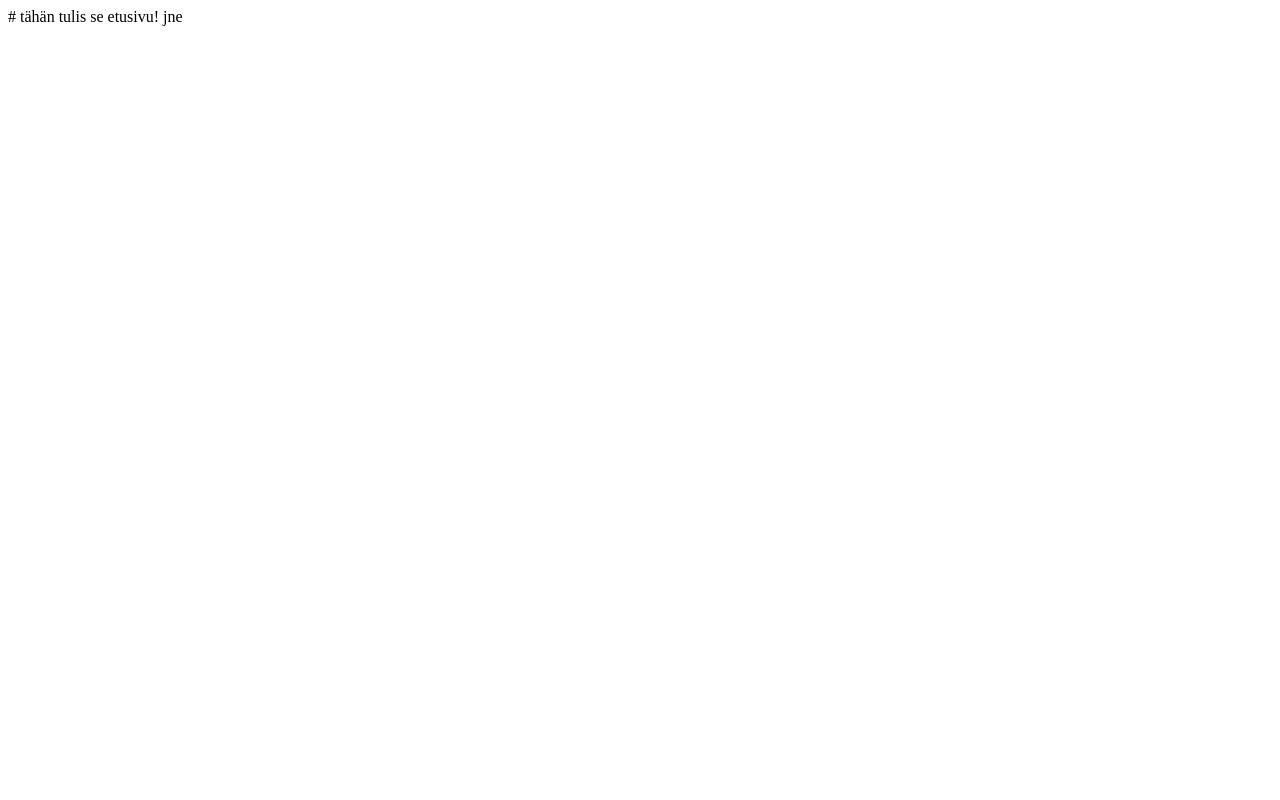
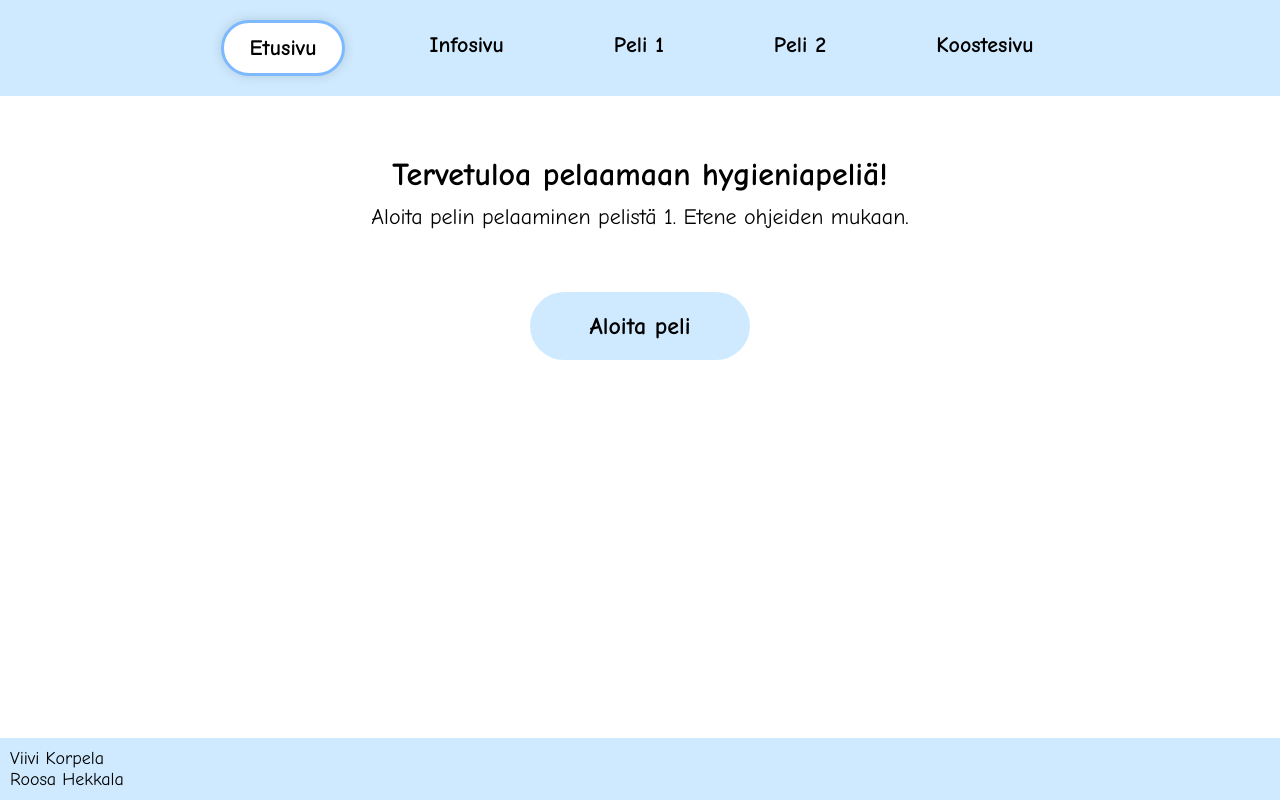
Before and after one commit to viivikorpela/Hygieniapeli, a plain HTML site: page index.html in a window 1280 px wide. Drawn offline with Linux system fonts and the light colour scheme.

Commit message:
Pohjat sivuille

```diff
--- /dev/null
+++ b/JS/pohja.js
@@ -0,0 +1,8 @@
+const currentPage = window.location.pathname.split("/").pop();
+        const links = document.querySelectorAll(".nav-item");
+
+        links.forEach(link => {
+            if (link.getAttribute("href") === currentPage) {
+                link.classList.add("active");
+            }
+        });
--- /dev/null
+++ b/css/pohja.css
@@ -0,0 +1,81 @@
+body {
+    margin: 0;
+    font-family: "Comic Sans MS", "Poppins", sans-serif;
+    background: white;
+    text-align: center;
+}
+
+/* Ylävalikko */
+.navbar {
+    background: #cfeaff;
+    display: flex;
+    justify-content: center;
+    gap: 60px;
+    padding: 20px;
+    font-size: 22px;
+    font-weight: bold;
+}
+
+.nav-item {
+    text-decoration: none;
+    color: black;
+    padding: 12px 25px;
+    border-radius: 40px;
+    transition: 0.2s;
+}
+
+/* korostus */
+.nav-item.active {
+    background: white;
+    border: 3px solid #7db9ff;
+    box-shadow: 0 0 12px rgba(0,0,0,0.15);
+}
+
+.nav-item:hover {
+    background: white;
+    border-radius: 40px;
+}
+
+/* Keskialue */
+.container {
+    margin-top: 60px;
+}
+
+h1 {
+    font-size: 32px;
+}
+
+p {
+    font-size: 22px;
+    margin-top: -10px;
+}
+
+/* Aloita peli nappula*/
+.start-btn {
+    display: inline-block;
+    padding: 20px 60px;
+    background: #cfeaff;
+    border-radius: 50px;
+    font-size: 24px;
+    color: black;
+    text-decoration: none;
+    font-weight: bold;
+    margin-top: 40px;
+    transition: 0.2s;
+}
+
+.start-btn:hover {
+    background: #b9ddff;
+}
+
+/* Footeri */
+.footer {
+    background: #cfeaff;
+    padding: 10px;
+    position: fixed;
+    bottom: 0;
+    width: 100%;
+    font-size: 18px;
+    text-align: left;
+    padding-left: 10px;
+}
--- a/index.html
+++ b/index.html
@@ -1 +1,35 @@
-# tähän tulis se etusivu! jne
+<!DOCTYPE html>
+<html lang="fi">
+<head>
+    <meta charset="UTF-8">
+    <meta name="viewport" content="width=device-width, initial-scale=1.0">
+    <title>Hygieniapeli</title>
+    <link rel="stylesheet" href="css/pohja.css">
+    <script src="js/pohja.js" defer></script>
+<head>
+
+<body>
+
+    <div class="navbar">
+        <a href="index.html" class="nav-item">Etusivu</a>
+        <a href="info.html" class="nav-item">Infosivu</a>
+        <a href="peli1.html" class="nav-item">Peli 1</a>
+        <a href="peli2.html" class="nav-item">Peli 2</a>
+        <a href="kooste.html" class="nav-item">Koostesivu</a>
+    </div>
+
+    <div class="container">
+        <h1>Tervetuloa pelaamaan hygieniapeliä!</h1>
+        <p>Aloita pelin pelaaminen pelistä 1. Etene ohjeiden mukaan.</p>
+
+        <a href="peli1.html" class="start-btn">Aloita peli</a>
+    </div>
+
+    <div class="footer">
+        Viivi Korpela<br>
+        Roosa Hekkala
+    </div>
+
+
+</body>
+</html>
```
Also changed, not shown: info.html (+34 -1 lines), kooste.html (+34 -1 lines), peli1.html (+34 -1 lines), peli2.html (+34 -1 lines), 1 other file.
